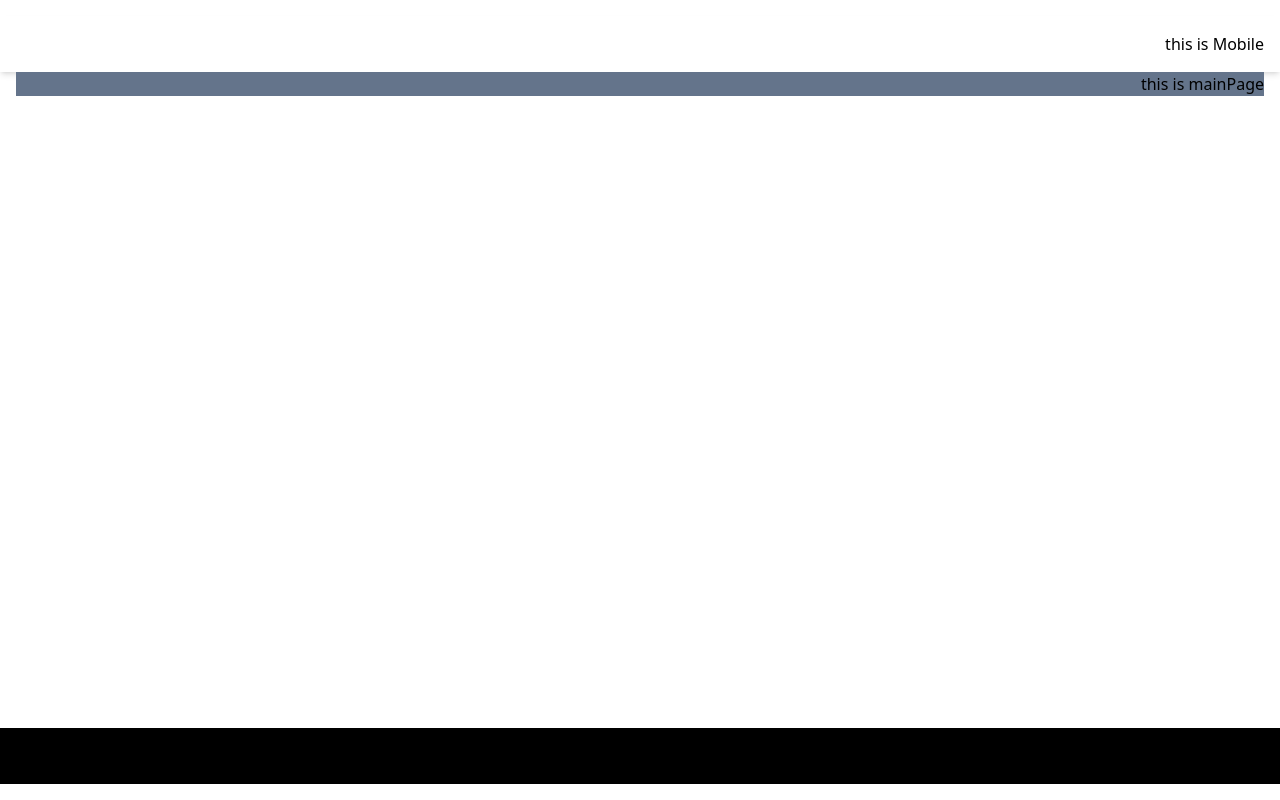
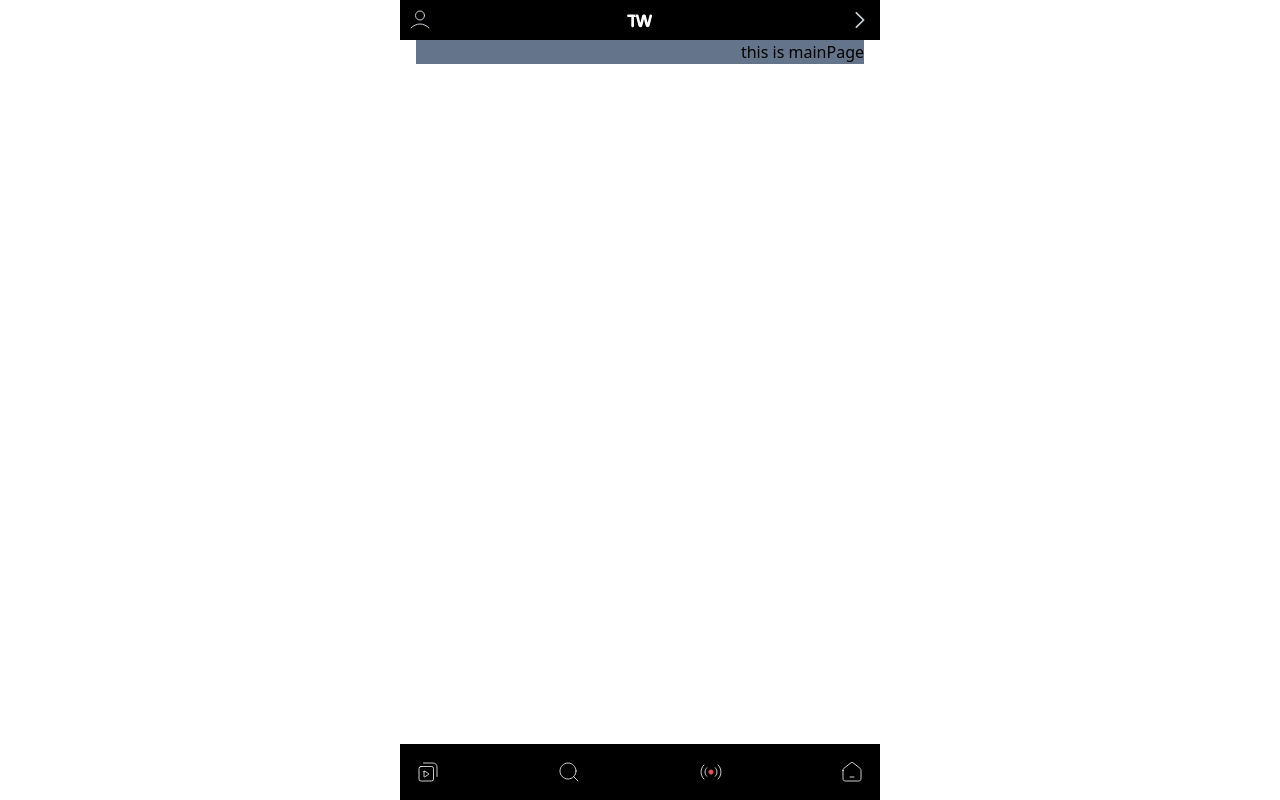
Before and after one commit to mohsenKh75/streaming-app, a React app: page / in a window 1280 px wide. Built offline with nearby package versions, Linux system fonts and the light colour scheme; the HTML template or start-up script is replaced by a standard one.

Commit message:
feat: add header - footer comps

```diff
--- /dev/null
+++ b/src/components/Layout/Footer/index.tsx
@@ -0,0 +1,14 @@
+import { ASSETS } from '@/assets';
+import { GridContainer } from '@/components/core/GridContainer';
+import { Image } from '@/components/core/Image';
+
+export function Footer() {
+  return (
+    <GridContainer justifyContent='justify-between'>
+      <Image src={ASSETS.home} width={24} height={24} />
+      <Image src={ASSETS.stream} width={24} height={24} />
+      <Image src={ASSETS.search} width={24} height={24} />
+      <Image src={ASSETS.archive} width={24} height={24} />
+    </GridContainer>
+  );
+}
--- a/src/components/Layout/Header/index.tsx
+++ b/src/components/Layout/Header/index.tsx
@@ -1,7 +1,13 @@
+import { ASSETS } from '@/assets';
+import { GridContainer } from '@/components/core/GridContainer';
+import { Image } from '@/components/core/Image';
+
 export function Header() {
   return (
-    <div>
-      <div>this is Mobile</div>
-    </div>
+    <GridContainer justifyContent='justify-between' className='max-h-[40] px-2' backgroundColor='bg-neutral-pure-black'>
+      <Image src={ASSETS.arrowRight} width={24} height={32} />
+      <Image src={ASSETS.logo} className='scale-150' width={40} height={40} />
+      <Image src={ASSETS.profile} width={24} height={24} />
+    </GridContainer>
   );
 }
--- a/src/components/Layout/MainLayoutContainer.tsx
+++ b/src/components/Layout/MainLayoutContainer.tsx
@@ -1,21 +1,24 @@
-import React from 'react';
 import { Header } from './Header';
 import { Outlet } from 'react-router-dom';
+import { Box } from '@/components/core/Box';
+import { GridContainer } from '@/components/core/GridContainer';
+import { Footer } from './Footer';
 
 export function MainLayoutContainer({ children }: { children: React.ReactNode }) {
   return (
-    <div className='flex flex-col min-h-screen h-full py-4' dir='rtl'>
-      <header className='shadow-md p-4'>
+    <GridContainer direction='flex-col' className='mx-auto min-h-screen max-w-[480px] h-full' dir='rtl'>
+      <Box tag='header'>
         <Header />
-      </header>
-      <main className='flex-1 container mx-auto px-4'>{children}</main>
-      <footer className='p-4 text-center bg-black'>
-        <p>footer</p>
-      </footer>
-    </div>
+      </Box>
+      <Box tag='main' className='flex-1 container px-4'>
+        {children}
+      </Box>
+      <Box backgroundColor='bg-neutral-pure-black' tag='footer' className='p-4 text-center'>
+        <Footer />
+      </Box>
+    </GridContainer>
   );
 }
-
 export function LayoutWrapper() {
   return (
     <MainLayoutContainer>
```
